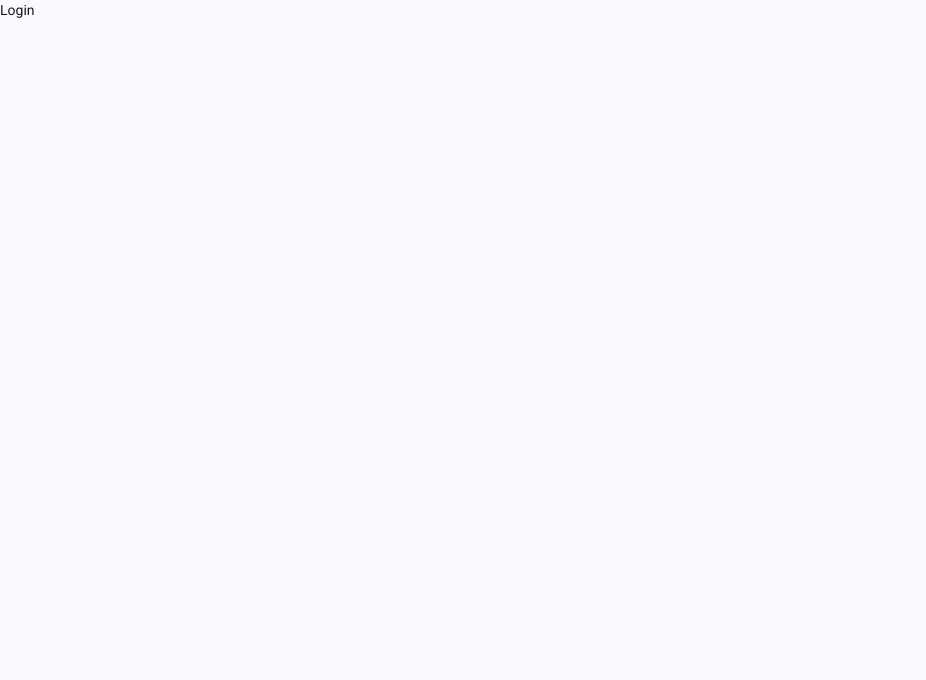
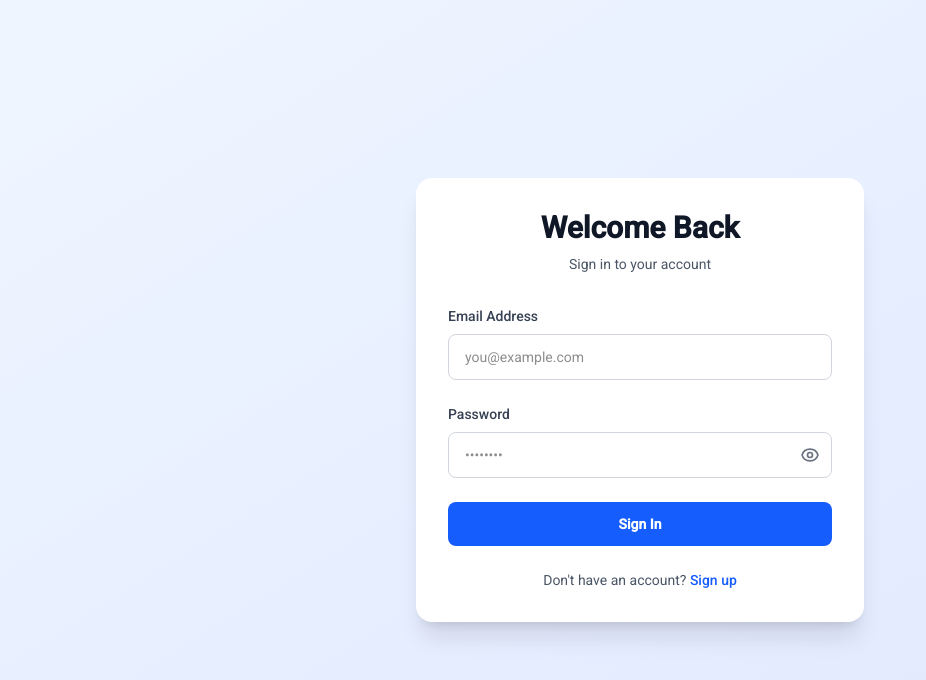
Before and after one commit to Hibbanur-Rahman/dashboard-angularjs, an Angular app: page /login in a window 1280 px wide. Shown: the top 680 px of the page, without its empty margins (0-926 px from the left). Built offline with nearby package versions, Linux system fonts and the light colour scheme.

Commit message:
adding the login api

```diff
--- a/src/app/core/services/auth/auth.service.ts
+++ b/src/app/core/services/auth/auth.service.ts
@@ -0,0 +1,28 @@
+import { Injectable, inject } from "@angular/core";
+import { RequestService } from "../request/request.service";
+import { Observable } from "rxjs";
+
+@Injectable({
+    providedIn:'root'
+})
+export class AuthService {
+    private requestService = inject(RequestService);
+
+    login(payload: { email: string; password: string }): Observable<any> {
+        return this.requestService.Request({
+            url:'auth/login',
+            method:'POST',
+            secure:false,
+            data: payload
+        });
+    }
+
+    register(payload: any): Observable<any> {
+        return this.requestService.Request({
+            url:'auth/register',
+            method:'POST',
+            secure:false,
+            data: payload
+        });
+    }
+}
--- a/src/app/core/services/orders/orders.service.ts
+++ b/src/app/core/services/orders/orders.service.ts
@@ -1,6 +1,5 @@
 import { Injectable, inject } from '@angular/core';
 import { RequestService } from '../request/request.service';
-import { Observable } from 'rxjs';
 
 @Injectable({
     providedIn: 'root'
--- a/src/app/core/services/request/request.service.ts
+++ b/src/app/core/services/request/request.service.ts
@@ -22,7 +22,7 @@ export class RequestService {
     private http = inject(HttpClient);
 
     // Base API URL from environment
-    private baseUrl = environment.apiUrl;
+    private baseUrl =environment.apiUrl;
 
     Request<T = any>(options: RequestOptions){
         // Build full URL
@@ -43,20 +43,15 @@ export class RequestService {
         // Execute request based on method
         switch (options.method) {
             case 'GET':
-                this.http.get<T>(url, httpOptions);
-                break;
+                return this.http.get<T>(url, httpOptions);
             case 'POST':
-                this.http.post<T>(url, options.data, httpOptions);
-                break;
+                return this.http.post<T>(url, options.data, httpOptions);
             case 'PUT':
-                this.http.put<T>(url, options.data, httpOptions);
-                break;
+                return this.http.put<T>(url, options.data, httpOptions);
             case 'PATCH':
-                this.http.patch<T>(url, options.data, httpOptions);
-                break;
+                return this.http.patch<T>(url, options.data, httpOptions);
             case 'DELETE':
-                this.http.delete<T>(url, httpOptions);
-                break;
+                return this.http.delete<T>(url, httpOptions);
             default:
                 throw new Error(`Unsupported HTTP method: ${options.method}`);
         }
--- a/src/app/features/auth/login/login.html
+++ b/src/app/features/auth/login/login.html
@@ -1 +1,94 @@
-<h1>Login</h1>
+<div class="min-h-screen flex items-center justify-center bg-gradient-to-br from-blue-50 to-indigo-100 px-4 py-12">
+    <div class="max-w-md w-full">
+        <!-- Card -->
+        <div class="bg-white rounded-2xl shadow-xl p-8">
+            <!-- Header -->
+            <div class="text-center mb-8">
+                <h1 class="text-3xl font-bold text-gray-900 mb-2">Welcome Back</h1>
+                <p class="text-gray-600">Sign in to your account</p>
+            </div>
+
+            <!-- Form -->
+            <form [formGroup]="loginForm" (ngSubmit)="onSubmit()" class="space-y-6">
+                <!-- Email Field -->
+                <div>
+                    <label for="email" class="block text-sm font-medium text-gray-700 mb-2">
+                        Email Address
+                    </label>
+                    <input
+                        id="email"
+                        type="email"
+                        formControlName="email"
+                        class="w-full px-4 py-3 border border-gray-300 rounded-lg focus:ring-2 focus:ring-blue-500 focus:border-transparent transition duration-200 outline-none"
+                        [class.border-red-500]="loginForm.get('email')?.invalid && loginForm.get('email')?.touched"
+                        placeholder="you@example.com"
+                    />
+                    <p *ngIf="loginForm.get('email')?.invalid && loginForm.get('email')?.touched"
+                       class="mt-1 text-sm text-red-600">
+                        <span *ngIf="loginForm.get('email')?.errors?.['required']">Email is required</span>
+                        <span *ngIf="loginForm.get('email')?.errors?.['email']">Please enter a valid email</span>
+                    </p>
+                </div>
+
+                <!-- Password Field -->
+                <div>
+                    <label for="password" class="block text-sm font-medium text-gray-700 mb-2">
+                        Password
+                    </label>
+                    <div class="relative">
+                        <input
+                            id="password"
+                            [type]="showPassword ? 'text' : 'password'"
+                            formControlName="password"
+                            class="w-full px-4 py-3 border border-gray-300 rounded-lg focus:ring-2 focus:ring-blue-500 focus:border-transparent transition duration-200 outline-none pr-12"
+                            [class.border-red-500]="loginForm.get('password')?.invalid && loginForm.get('password')?.touched"
+                            placeholder="••••••••"
+                        />
+                        <button
+                            type="button"
+                            (click)="togglePasswordVisibility()"
+                            class="absolute right-3 top-1/2 -translate-y-1/2 text-gray-500 hover:text-gray-700"
+                        >
+                            <svg *ngIf="!showPassword" class="w-5 h-5" fill="none" stroke="currentColor" viewBox="0 0 24 24">
+                                <path stroke-linecap="round" stroke-linejoin="round" stroke-width="2" d="M15 12a3 3 0 11-6 0 3 3 0 016 0z" />
+                                <path stroke-linecap="round" stroke-linejoin="round" stroke-width="2" d="M2.458 12C3.732 7.943 7.523 5 12 5c4.478 0 8.268 2.943 9.542 7-1.274 4.057-5.064 7-9.542 7-4.477 0-8.268-2.943-9.542-7z" />
+                            </svg>
+                            <svg *ngIf="showPassword" class="w-5 h-5" fill="none" stroke="currentColor" viewBox="0 0 24 24">
+                                <path stroke-linecap="round" stroke-linejoin="round" stroke-width="2" d="M13.875 18.825A10.05 10.05 0 0112 19c-4.478 0-8.268-2.943-9.543-7a9.97 9.97 0 011.563-3.029m5.858.908a3 3 0 114.243 4.243M9.878 9.878l4.242 4.242M9.88 9.88l-3.29-3.29m7.532 7.532l3.29 3.29M3 3l3.59 3.59m0 0A9.953 9.953 0 0112 5c4.478 0 8.268 2.943 9.543 7a10.025 10.025 0 01-4.132 5.411m0 0L21 21" />
+                            </svg>
+                        </button>
+                    </div>
+                    <p *ngIf="loginForm.get('password')?.invalid && loginForm.get('password')?.touched"
+                       class="mt-1 text-sm text-red-600">
+                        <span *ngIf="loginForm.get('password')?.errors?.['required']">Password is required</span>
+                        <span *ngIf="loginForm.get('password')?.errors?.['minlength']">Password must be at least 6 characters</span>
+                    </p>
+                </div>
+
+                <!-- Submit Button -->
+                <button
+                    type="submit"
+                    [disabled]="isLoading"
+                    class="w-full bg-blue-600 text-white py-3 px-4 rounded-lg font-semibold hover:bg-blue-700 focus:outline-none focus:ring-2 focus:ring-blue-500 focus:ring-offset-2 transition duration-200 disabled:opacity-50 disabled:cursor-not-allowed flex items-center justify-center"
+                >
+                    <span *ngIf="!isLoading">Sign In</span>
+                    <span *ngIf="isLoading" class="flex items-center">
+                        <svg class="animate-spin -ml-1 mr-3 h-5 w-5 text-white" fill="none" viewBox="0 0 24 24">
+                            <circle class="opacity-25" cx="12" cy="12" r="10" stroke="currentColor" stroke-width="4"></circle>
+                            <path class="opacity-75" fill="currentColor" d="M4 12a8 8 0 018-8V0C5.373 0 0 5.373 0 12h4zm2 5.291A7.962 7.962 0 014 12H0c0 3.042 1.135 5.824 3 7.938l3-2.647z"></path>
+                        </svg>
+                        Signing in...
+                    </span>
+                </button>
+            </form>
+
+            <!-- Footer -->
+            <div class="mt-6 text-center">
+                <p class="text-sm text-gray-600">
+                    Don't have an account?
+                    <a routerLink="/register" class="text-blue-600 hover:text-blue-700 font-medium">Sign up</a>
+                </p>
+            </div>
+        </div>
+    </div>
+</div>
--- a/src/app/features/auth/login/login.ts
+++ b/src/app/features/auth/login/login.ts
@@ -1,11 +1,68 @@
-import { Component } from "@angular/core";
+import { Component, inject } from "@angular/core";
+import { FormBuilder, FormGroup, Validators, ReactiveFormsModule } from "@angular/forms";
+import { Router } from "@angular/router";
+import { CommonModule } from "@angular/common";
+import { AuthService } from "../../../core/services/auth/auth.service";
+
 
 @Component({
     selector:'app-login',
-    imports: [],
+    imports: [ReactiveFormsModule, CommonModule],
     templateUrl:'./login.html',
     styleUrl:'./login.css'
 })
 export class Login {
+    private fb = inject(FormBuilder);
+    private router = inject(Router);
+    private authService = inject(AuthService);
 
+
+    loginForm: FormGroup;
+    showPassword = false;
+    isLoading = false;
+
+    constructor() {
+        this.loginForm = this.fb.group({
+            email: ['', [Validators.required, Validators.email]],
+            password: ['', [Validators.required, Validators.minLength(6)]]
+        });
+    }
+
+    togglePasswordVisibility() {
+        this.showPassword = !this.showPassword;
+    }
+
+    onSubmit() {
+        if (this.loginForm.valid) {
+            this.isLoading = true;
+            const { email, password } = this.loginForm.value;
+
+            const payload = {
+                email: email,
+                password: password
+            };
+
+            this.authService.login(payload).subscribe({
+                next: (response) => {
+                    console.log('Login response:', response);
+                    // Store token
+                    if (response.data.access_token) {
+                        localStorage.setItem('auth_token', response.data.access_token);
+                    }
+                    // Navigate to dashboard
+                    this.router.navigate(['/dashboard']);
+                },
+                error: (error) => {
+                    console.error('Login error:', error);
+                    this.isLoading = false;
+                    console.log("loading state:", this.isLoading);
+                    // Handle error (show message to user)
+                }
+            });
+        } else {
+            Object.keys(this.loginForm.controls).forEach(key => {
+                this.loginForm.controls[key].markAsTouched();
+            });
+        }
+    }
 }
--- a/src/environments/environment.ts
+++ b/src/environments/environment.ts
@@ -1,4 +1,4 @@
 export const environment = {
     production: false,
-    apiUrl: 'http://localhost:3000/api'
+    apiUrl: 'http://localhost:8000'
 };
```
Also changed, not shown: 2 other files (tests, documents, lock files or other folders).
